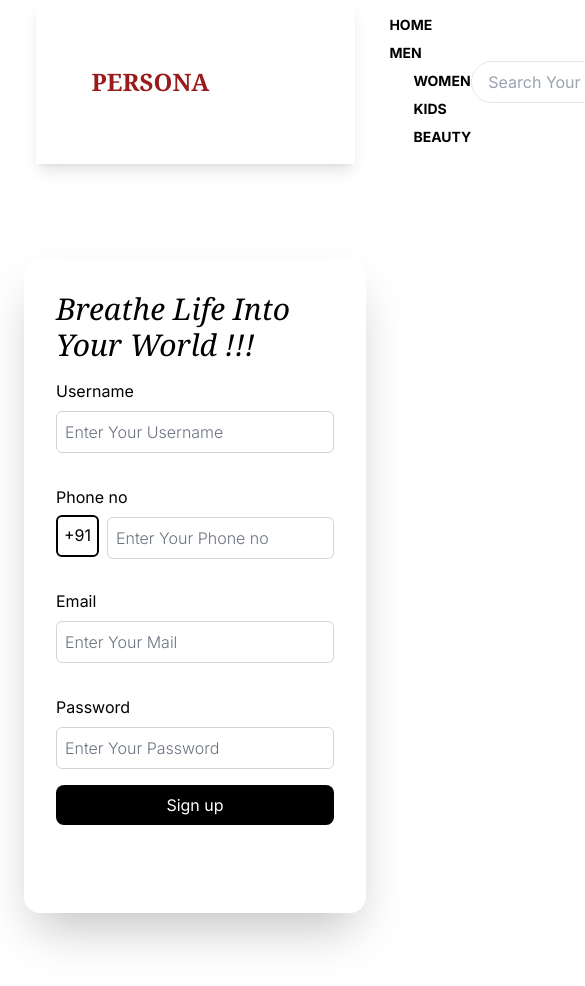
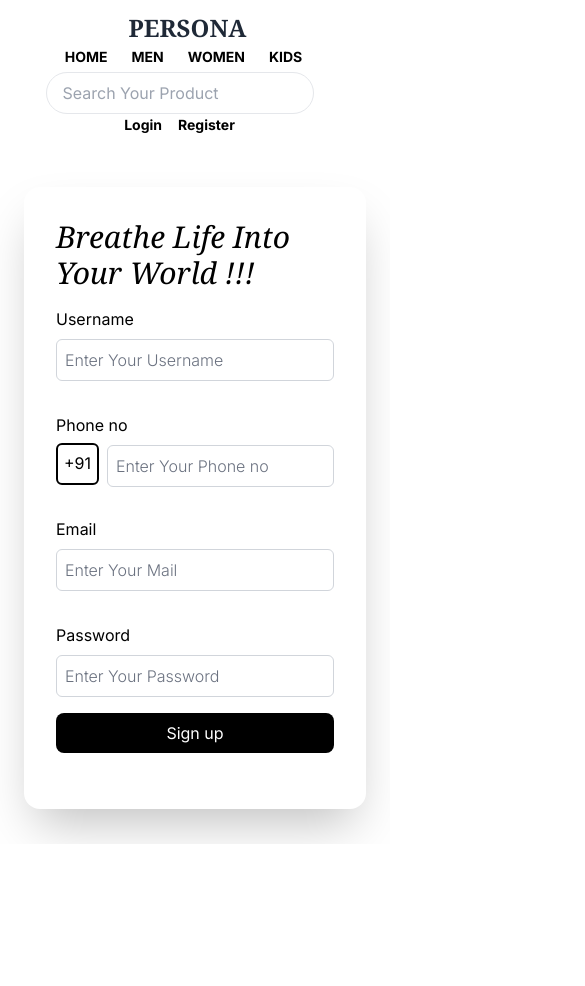
Before and after one commit to Ujwal-Hiranwar/clipboardapp, a Next.js app: page /register in a window 390 px wide. Shown: the top 986 px of the page, 585 px wide, since content can reach past the window. After the commit the page ends 844 px from the top, so only its background shows below. Built offline with nearby package versions, Linux system fonts and the light colour scheme.

Commit message:
responsive fixed

```diff
--- a/src/app/login/page.tsx
+++ b/src/app/login/page.tsx
@@ -36,7 +36,7 @@ export default function Login() {
   return (
     <div>
       <div className="flex items-center justify-center h-5/6 pb-12 bg-white-900">
-  <div className="relative flex flex-col m-6 space-y-8 bg-white shadow-2xl rounded-2xl md:flex-row md:space-y-0">
+  <div className="relative flex m-6 space-y-8 bg-white shadow-2xl rounded-2xl flex-row space-y-0">
     {/* left side */}
     <div className="flex flex-col justify-start p-8 md:p-14">
       <i>
@@ -134,8 +134,8 @@ export default function Login() {
     <div className="ecommerce">
       <img
         src="https://images.unsplash.com/photo-1483985988355-763728e1935b?q=80&w=1470&auto=format&fit=crop&ixlib=rb-4.0.3&ixid=M3wxMjA3fDB8MHxwaG90by1wYWdlfHx8fGVufDB8fHx8fA%3D%3D"
-        alt="Background "
-        className="w-[550px] h-full hidden rounded-r-2xl md:block object-cover"
+        alt="Background"
+        className="w-[550px] h-full sm:hidden rounded-r-2xl md:block object-cover"
       />
     </div>
   </div>
--- a/src/app/page.jsx
+++ b/src/app/page.jsx
@@ -1,55 +1,45 @@
-
-
 export default function page(props) {
-
   return (
     <>
-
-  <section className="container mx-auto px-4 pb-12">
-    <div className="flex flex-row justify-between h-[550px] w-full mt-8 rounded-2xl pb-8 bg-neutral-700">
-      <div className="flex flex-col">
-
-      <div className="text-5xl h-[200px] w-[700px] text-center text-white mt-28">EXPLORE FASHION WITH PERSONA </div>
-      <a href="/login" className=" bg-white text-black mx-[200px] text-3xl p-[30px] font-serif text-center rounded-xl hover:underline hover:text-white hover:bg-neutral-900">GET STARTED ➟</a>
+      <section className="mx-auto px-4 pb-12">
+        <div className="flex flex-row min-h-[70vh] sm:flex-col p-8 justify-between items-center h-auto w-full mt-8 rounded-2xl pb-8 bg-neutral-700">
+          <div className="flex flex-col justify-center items-center sm:flex-col">
+            <div className="sm:text-2xl text-5xl text-center text-white">
+              EXPLORE THE FASHION WITH PERSONA
             </div>
-      <div className="mt-20 mr-28">
-      <img className="rounded-2xl" src="https://media.istockphoto.com/id/1555595435/photo/portrait-of-beautiful-girl-dressed-in-a-traditional-indian-national-suit-jewelry-set-blouse.webp?b=1&s=170667a&w=0&k=20&c=6E0r3yRLUmc-0nccTxiYbPJohNZhhUh-ILKVhN4JBxw=" alt="" />
+            <div className="mt-8 visible sm:hidden">
+              <a
+                href="/login"
+                className="bg-white text-black text-2xl md:text-3xl p-2 md:p-[30px] font-serif text-center rounded-xl hover:underline hover:text-white transition duration-300 ease-out hover:bg-neutral-900"
+              >
+                GET STARTED ➟
+              </a>
+            </div>
           </div>
 
-    </div>
-    {/* Text Above Banner */}
-    <div className="banner-text">
-      <h1 className="text-5xl  my-4">FIND YOUR FASHION</h1>
-      <p className="text-lg mb-8">
-        Elevate Your Style with Latest Trends, <b>Shop Now!!!</b>
-      </p>
-    </div>
-    {/* Banner Slides */}
-    <div className="hero-banner">
-      <div className="banner-slides">
-        <div className="slide">
+          <div className="m-3 justify-center">
             <img
-            src="https://i.postimg.cc/FFZZ5n1D/Whats-App-Image-2024-08-04-at-4-54-19-PM.jpg"
-            alt="Fashion Image 1"
+              className="rounded-2xl max-w-full h-auto"
+              src="https://media.istockphoto.com/id/1555595435/photo/portrait-of-beautiful-girl-dressed-in-a-traditional-indian-national-suit-jewelry-set-blouse.webp?b=1&s=170667a&w=0&k=20&c=6E0r3yRLUmc-0nccTxiYbPJohNZhhUh-ILKVhN4JBxw="
+              alt="Traditional Indian Suit"
             />
           </div>
-        <div className="slide">
-          <img
-            src="https://i.postimg.cc/FFZZ5n1D/Whats-App-Image-2024-08-04-at-4-54-19-PM.jpg"
-            alt="Fashion Image 2"
-          />
-        </div>
-        {/* Add more slides as needed */}
+          <div className="justify-left mt-8 block hidden sm:block">
+            <a
+              href="/login"
+              className="bg-white text-black text-2xl md:text-3xl p-2 md:p-[30px] font-serif text-center rounded-xl hover:underline hover:text-white transition duration-300 ease-out hover:bg-neutral-900"
+            >
+              GET STARTED ➟
+            </a>
           </div>
         </div>
       </section>
       {/* Product Section */}
       <div className="banner-text">
         <h1 className="text-5xl  mb-4">OUR PRODUCTS</h1>
-
       </div>
       <section className="container mx-auto px-6 py-12">
-    <div className="grid grid-cols-1 md:grid-cols-4 gap-6 ">
+        <div className="grid sm:grid-cols-1 grid-cols-4 gap-6 ">
           <div className="bg-white p-6 rounded-lg shadow-2xl bg-zinc-50 text-center w-80">
             <img
               src="https://rukminim2.flixcart.com/image/640/768/xif0q/shopsy-t-shirt/6/4/d/xl-shts-black-dressbiz-original-imagzehuuhgdhrpz.jpeg?q=60&crop=false"
@@ -145,9 +135,11 @@ export default function page(props) {
       </section>
       {/* Promotion Section */}
       <section className="container mx-auto px-6 py-12">
-    <div className="grid grid-cols-1 md:grid-cols-2 lg:grid-cols-3 gap-6">
+        <div className="grid sm:grid-cols-1 grid-cols-3 gap-6">
           <div className="bg-red-500 text-white p-6 rounded-lg shadow-lg text-center">
-        <h3 className="text-2xl font-bold mb-2">20% OFF ON FURNITURE TOPS</h3>
+            <h3 className="text-2xl font-bold mb-2">
+              20% OFF ON FURNITURE TOPS
+            </h3>
             <p className="text-lg">Explore our collection</p>
           </div>
           <div className="bg-blue-500 text-white p-6 rounded-lg shadow-lg text-center">
@@ -155,12 +147,13 @@ export default function page(props) {
             <p className="text-lg">20 Years Shopping Experience</p>
           </div>
           <div className="bg-gray-800 text-white p-6 rounded-lg shadow-lg text-center">
-        <h3 className="text-2xl font-bold mb-2">Raining Offers For Summer!</h3>
+            <h3 className="text-2xl font-bold mb-2">
+              Raining Offers For Summer!
+            </h3>
             <p className="text-lg">New looks and modern ideas</p>
           </div>
         </div>
       </section>
     </>
-
-  )
+  );
 }
--- a/src/app/register/page.jsx
+++ b/src/app/register/page.jsx
@@ -40,8 +40,8 @@ export default function Register() {
 
   return (
     <div>
-      <div className="flex items-center justify-center min-h-screen bg-white-900">
-  <div className="relative flex flex-col m-6 space-y-8 bg-white shadow-2xl rounded-2xl md:flex-row md:space-y-0">
+      <div className="flex items-center justify-center mt-10 bg-white-900">
+  <div className="relative flex m-6 mt-0 space-y-8 bg-white shadow-2xl rounded-2xl flex-row space-y-0">
     {/* left side */}
     <div className="flex flex-col justify-start p-8 md:p-14">
       <i>
@@ -114,7 +114,7 @@ export default function Register() {
       <img
         src="https://images.unsplash.com/photo-1508427953056-b00b8d78ebf5?q=80&w=1470&auto=format&fit=crop&ixlib=rb-4.0.3&ixid=M3wxMjA3fDB8MHxwaG90by1wYWdlfHx8fGVufDB8fHx8fA%3D%3D"
         alt="Background"
-        className="w-[550px] h-full hidden rounded-r-2xl md:block object-cover"
+        className="w-[550px] h-full sm:hidden rounded-r-2xl md:block object-cover"
       />
     </div>
   </div>
--- /dev/null
+++ b/src/components/NavLinks.jsx
@@ -0,0 +1,46 @@
+import React from 'react'
+
+export default function NavLinks() {
+  return (
+    <div >
+         <nav className="space-x-6 flex flex-row">
+      <div className="dropdown">
+        <a href="/" className="text-Black-600 text-sm sm:ml-7">
+          <b className='sm:ml-5'>HOME</b>
+        </a>
+      </div>
+      <div className="dropdown">
+        <a href="#" className="text-Black-600" style={{ fontSize: 14 }}>
+          <b>MEN</b>
+        </a>
+        <div className="dropdown-content">
+          <a href="#">Toys</a>
+          <a href="#">Clothing</a>
+          <a href="#">Accessories</a>
+        </div>
+      </div>
+      <div className="dropdown">
+        <a href="#" className="text-Black-600 " style={{ fontSize: 14 }}>
+          <b>WOMEN</b>
+        </a>
+        <div className="dropdown-content">
+          <a href="#">Toys</a>
+          <a href="#">Clothing</a>
+          <a href="#">Accessories</a>
+        </div>
+      </div>
+      <div className="dropdown">
+        <a href="#" className="text-Black-600" style={{ fontSize: 14 }}>
+          <b>KIDS</b>
+        </a>
+        <div className="dropdown-content">
+          <a href="#">Toys</a>
+          <a href="#">Clothing</a>
+          <a href="#">Accessories</a>
+        </div>
+      </div>
+
+    </nav>
+    </div>
+  )
+}
--- a/src/components/Navbar.tsx
+++ b/src/components/Navbar.tsx
@@ -1,66 +1,26 @@
-import React from 'react'
+import React from "react";
+import NavLInks  from "./NavLinks";
 
 export default function Navbar() {
   return (
-    <div>
-      <>
-
     <header className="bg-white">
-    <div className="container mx-auto shadow-lg px-6 py-3 flex justify-between items-center">
-      <a href="/" className="text-gray-800 text-2xl font-bold font-serif ml-8 sm:text-red-800">
+      <div className="container shadow-lg sm:shadow-none px-6 py-3 flex justify-between sm:flex-col flex-row items-center">
+        <a
+          href="/"
+          className="text-gray-800 text-2xl font-bold font-serif ml-8 sm:ml-14"
+        >
           PERSONA
         </a>
-      <nav className="space-x-6" style={{ paddingLeft: 180 }}>
-        <div className="dropdown">
-        <a href="/" className="text-Black-600 mr-8" style={{ fontSize: 14 }}>
-            <b>HOME</b>
-          </a>
-          <a href="#" className="text-Black-600" style={{ fontSize: 14 }}>
-            <b>MEN</b>
-          </a>
-          <div className="dropdown-content">
-            <a href="#">Toys</a>
-            <a href="#">Clothing</a>
-            <a href="#">Accessories</a>
-          </div>
-        </div>
-        <div className="dropdown">
-          <a href="#" className="text-Black-600 " style={{ fontSize: 14 }}>
-            <b>WOMEN</b>
-          </a>
-          <div className="dropdown-content">
-            <a href="#">Toys</a>
-            <a href="#">Clothing</a>
-            <a href="#">Accessories</a>
-          </div>
-        </div>
-        <div className="dropdown">
-          <a href="#" className="text-Black-600" style={{ fontSize: 14 }}>
-            <b>KIDS</b>
-          </a>
-          <div className="dropdown-content">
-            <a href="#">Toys</a>
-            <a href="#">Clothing</a>
-            <a href="#">Accessories</a>
-          </div>
-        </div>
-        <a
-          href="#"
-          className="text-Black-600 hover:text-gray-800"
-          style={{ fontSize: 14 }}
-        >
-          <b>BEAUTY</b>
-        </a>
-      </nav>
-      <div className="flex items-center space-x-4">
+        <NavLInks />
         <input
           type="text"
           placeholder="Search Your Product"
-          className="px-4 py-2 border rounded-full text-gray-700"
+          className="px-4 py-2 border rounded-full text-gray-700 sm:ml-10"
         />
+        <div className="flex items-center space-x-4">
           <a
             href="/login"
-          className="text-Black-600 hover:text-gray-800"
+            className="text-Black-600 hover:text-gray-800 sm:ml-10"
             style={{ fontSize: 14 }}
           >
             <b>Login</b>
@@ -75,8 +35,5 @@ export default function Navbar() {
         </div>
       </div>
     </header>
-</>
-
-    </div>
-  )
+  );
 }
```
Lines whose indentation alone changed are shown as unchanged.
